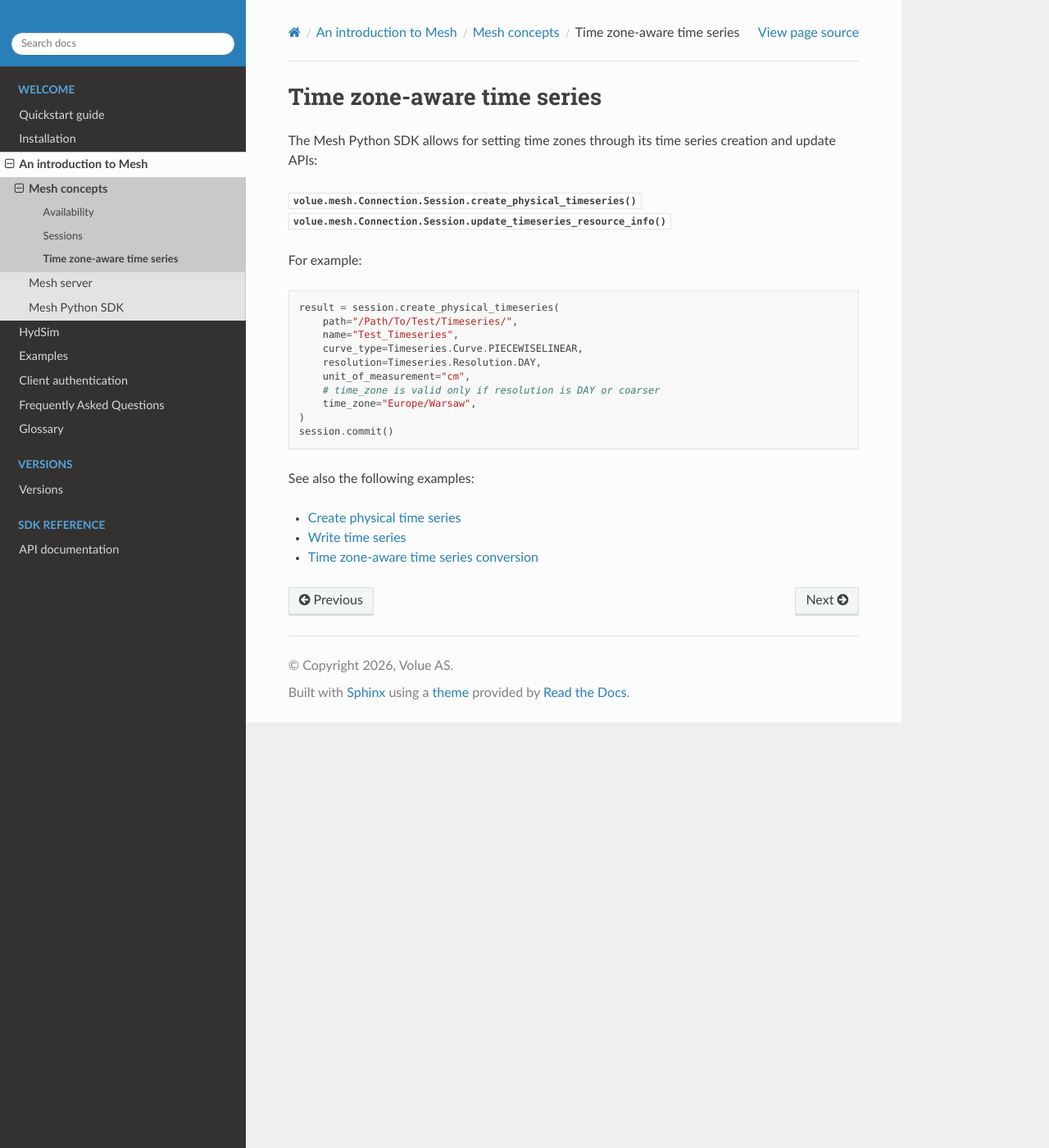
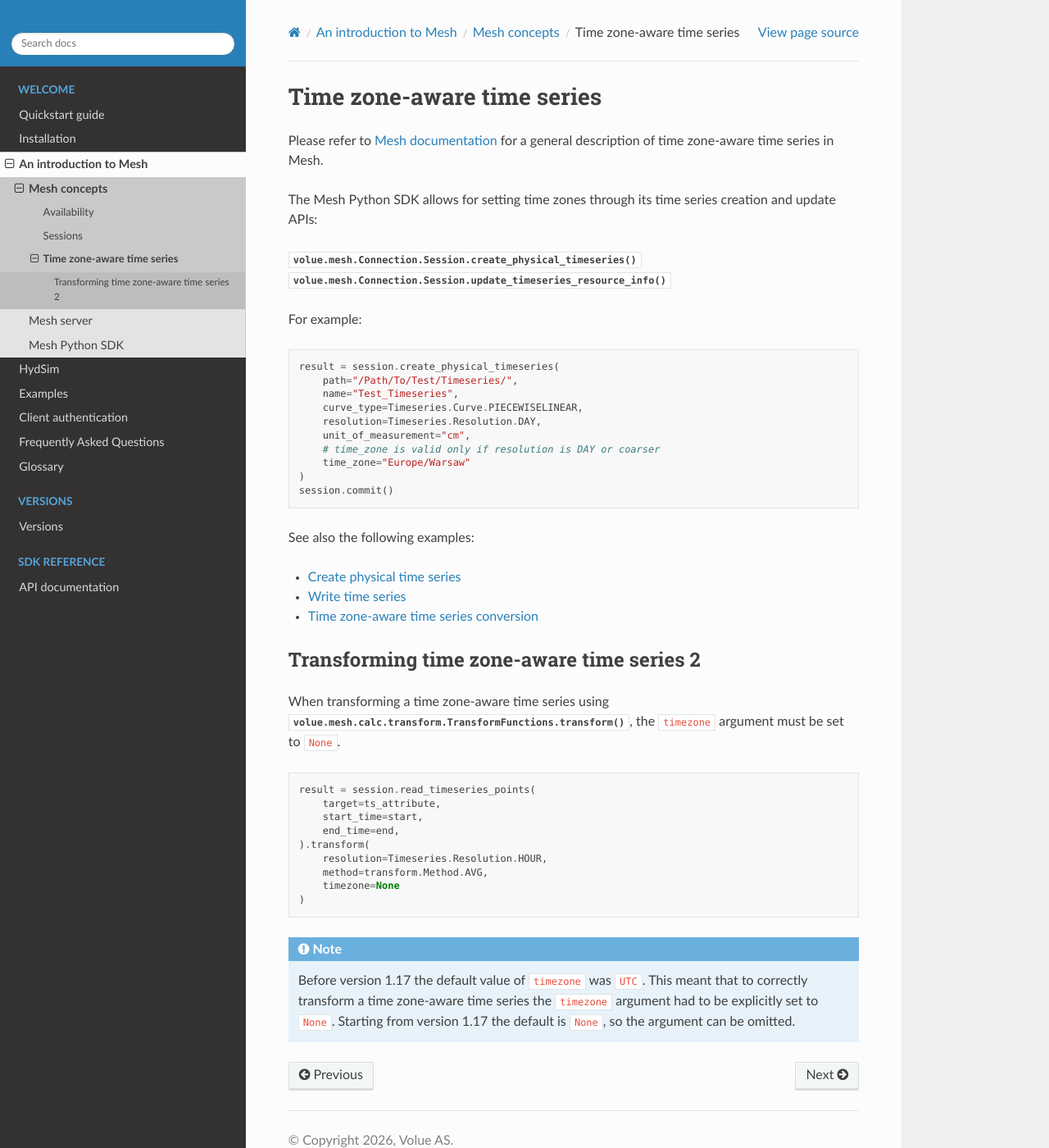
Before and after one commit to Volue-Public/energy-mesh-python, a Sphinx documentation site: the page built from docs/source/time_zone_aware_timeseries.rst, in a window 1280 px wide and 1400 px high. Shown: the whole window at 82% size. Built offline with Sphinx 7.4.7 and the Read the Docs theme 3.1.0, drawn with Linux system fonts in a browser that asks for light colours.

Commit message:
transform changes

```diff
--- a/docs/source/time_zone_aware_timeseries.rst
+++ b/docs/source/time_zone_aware_timeseries.rst
@@ -2,6 +2,8 @@
 Time zone-aware time series
 ===========================
 
+Please refer to `Mesh documentation <https://volue-public.github.io/energy-smp-docs/latest/mesh/concepts/time-series/time-zone-aware-time-series/>`_
+for a general description of time zone-aware time series in Mesh.
 
 The Mesh Python SDK allows for setting time zones
 through its time series creation and update APIs:
@@ -20,7 +22,7 @@
         resolution=Timeseries.Resolution.DAY,
         unit_of_measurement="cm",
         # time_zone is valid only if resolution is DAY or coarser
-        time_zone="Europe/Warsaw",
+        time_zone="Europe/Warsaw"
     )
     session.commit()
 
@@ -30,3 +32,31 @@
 * :ref:`examples:Create physical time series`
 * :ref:`examples:Write time series`
 * :ref:`examples:Time zone-aware time series conversion`
+
+
+Transforming time zone-aware time series 2
+===========================================
+
+
+When transforming a time zone-aware time series using
+:py:meth:`volue.mesh.calc.transform.TransformFunctions.transform`, the
+``timezone`` argument must be set to ``None``.
+
+.. code-block:: python
+
+    result = session.read_timeseries_points(
+        target=ts_attribute,
+        start_time=start,
+        end_time=end,
+    ).transform(
+        resolution=Timeseries.Resolution.HOUR,
+        method=transform.Method.AVG,
+        timezone=None
+    )
+
+.. note::
+    Before version 1.17 the default value of ``timezone`` was ``UTC``.
+    This meant that to correctly transform a time zone-aware time series the
+    ``timezone`` argument had to be explicitly set to ``None``.
+    Starting from version 1.17 the default is ``None``, so the argument can
+    be omitted.
--- a/docs/source/versions.rst
+++ b/docs/source/versions.rst
@@ -25,7 +25,11 @@
 Changes
 ~~~~~~~~~~~~~~~~~~
 
-- TBA
+- **Breaking change:** The default value of the ``timezone`` argument in
+  :py:meth:`~volue.mesh.calc.transform.TransformFunctions.transform` has
+  been changed from ``UTC`` to ``None``. Code that relied on the previous
+  ``UTC`` default without passing the argument explicitly should now pass
+  ``timezone=Timezone.UTC``.
 
 Install instructions
 ~~~~~~~~~~~~~~~~~~~~~~~~~~~~~~~~~~~~
```
Also changed, not shown: 1 other file.
